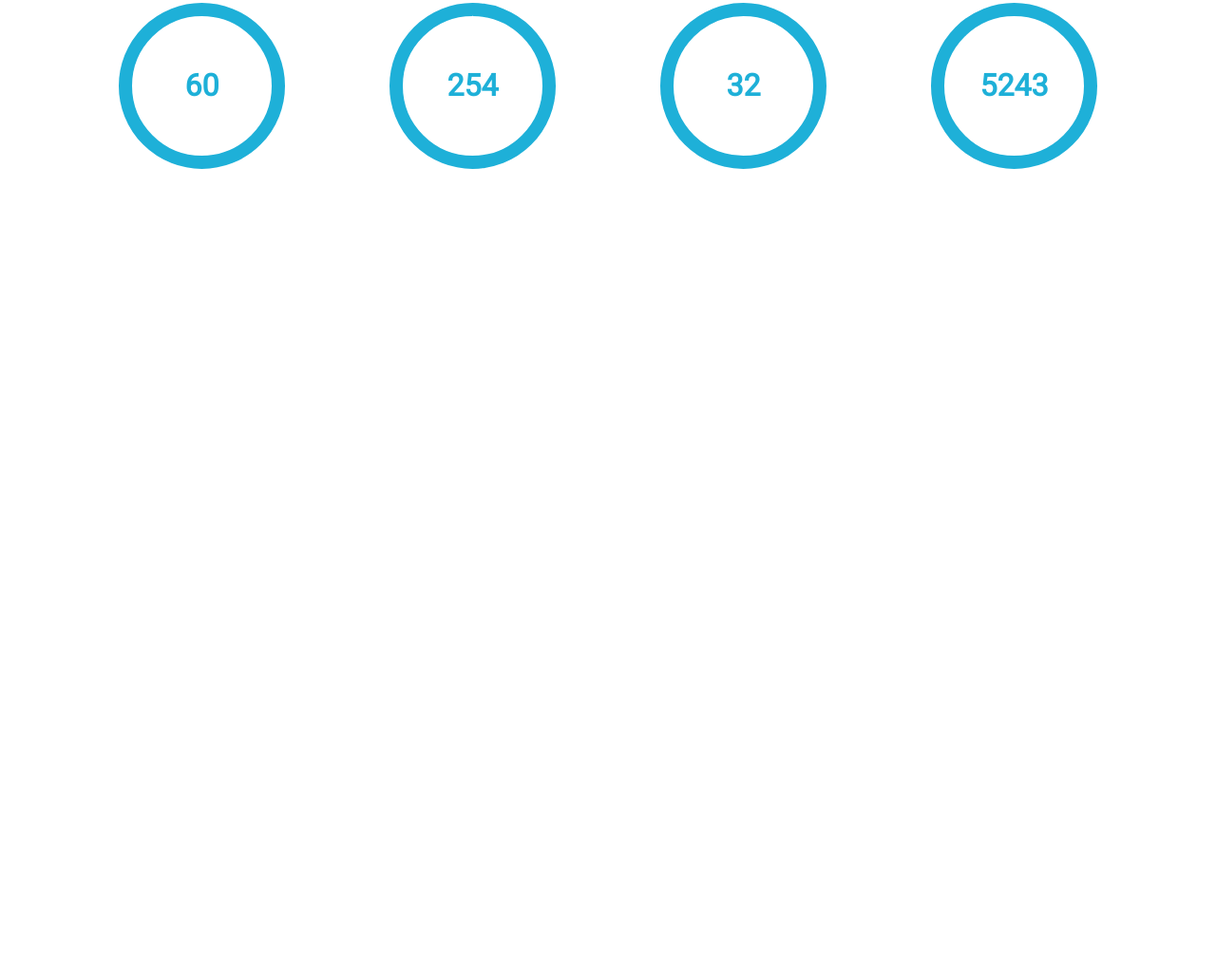
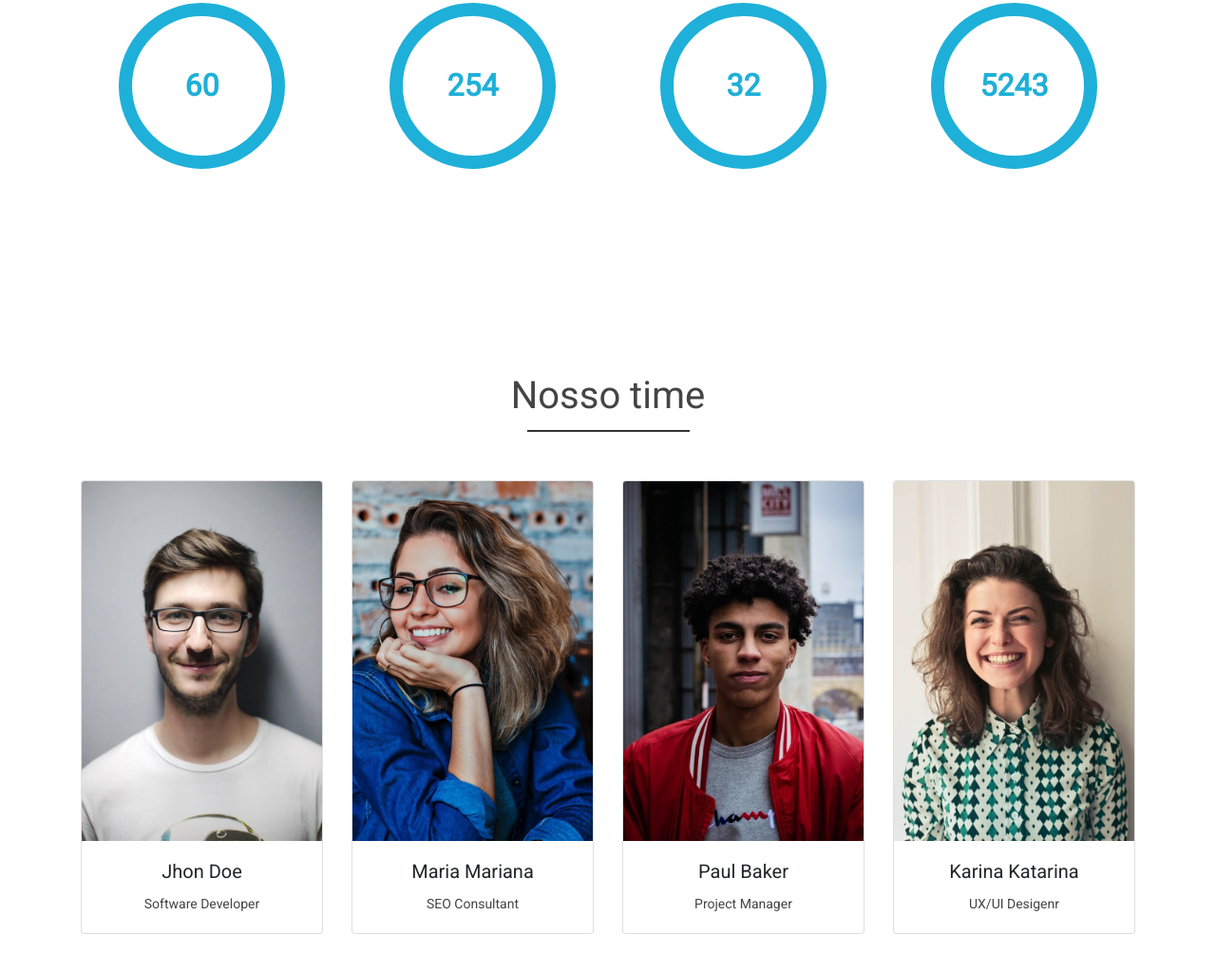
Before and after one commit to jeanmendesf/PaginaExemploBootStrap, a plain HTML site: page index.html in a window 1280 px wide. Shown: the part 2103-3126 px from the top of the page at 95% size. Before the commit the page ends 2426 px from the top, so only its background shows below. Drawn offline with nearby package versions, Linux system fonts and the light colour scheme; a script that the page names is missing.

Commit message:
Adicionando area "time"

```diff
--- a/css/styles.css
+++ b/css/styles.css
@@ -185,3 +185,11 @@ padding-left: 0%;
     font-size:  26px;
     margin-top: 20px;
 }
+
+
+
+/* ----------Area do grupo da empresa---------- */
+
+.card-body {
+    text-align: center;
+}
--- a/index.html
+++ b/index.html
@@ -215,6 +215,58 @@
                     </div>
                 </div>
             </div>
+
+            <!--Area 'Time da empresa'-->
+            <div id="team-area">
+                <div class="container">
+                    <div class="row">
+                        <div class="col-12">
+                            <h3 class="main-title">Nosso time</h3>
+                        </div>
+                        <div class="col-md-3">
+                            <div class="card">
+                                <img src="img/profile1.jpg" class="card-img-top" alt="Imagem de perfil 1">
+                                <div class="card-body">
+                                    <h5 class="card-title">Jhon Doe</h5>
+                                    <p class="card-text">Software Developer</p>
+                                </div>
+                            </div>
+                        </div>
+
+                        <div class="col-md-3">
+                            <div class="card">
+                                <img src="img/profile2.jpg" class="card-img-top" alt="Imagem de perfil 2">
+                                <div class="card-body">
+                                    <h5 class="card-title">Maria Mariana</h5>
+                                    <p class="card-text">SEO Consultant</p>
+                                </div>
+                            </div>
+                        </div>
+
+                        <div class="col-md-3">
+                            <div class="card">
+                                <img src="img/profile3.jpg" class="card-img-top" alt="Imagem de perfil 3">
+                                <div class="card-body">
+                                    <h5 class="card-title">Paul Baker</h5>
+                                    <p class="card-text">Project Manager</p>
+                                </div>
+                            </div>
+                        </div>
+
+                        <div class="col-md-3">
+                            <div class="card">
+                                <img src="img/profile4.jpg" class="card-img-top" alt="Imagem de perfil 4">
+                                <div class="card-body">
+                                    <h5 class="card-title">Karina Katarina</h5>
+                                    <p class="card-text">UX/UI Desigenr</p>
+                                </div>
+                            </div>
+                        </div>
+
+
+                    </div>
+                </div>
+            </div>
         </div>
     </main>
 
--- a/js/scripts.js
+++ b/js/scripts.js
@@ -100,4 +100,5 @@ $(document).ready(function () {
     }, 250);
 
 
+
 });
```
